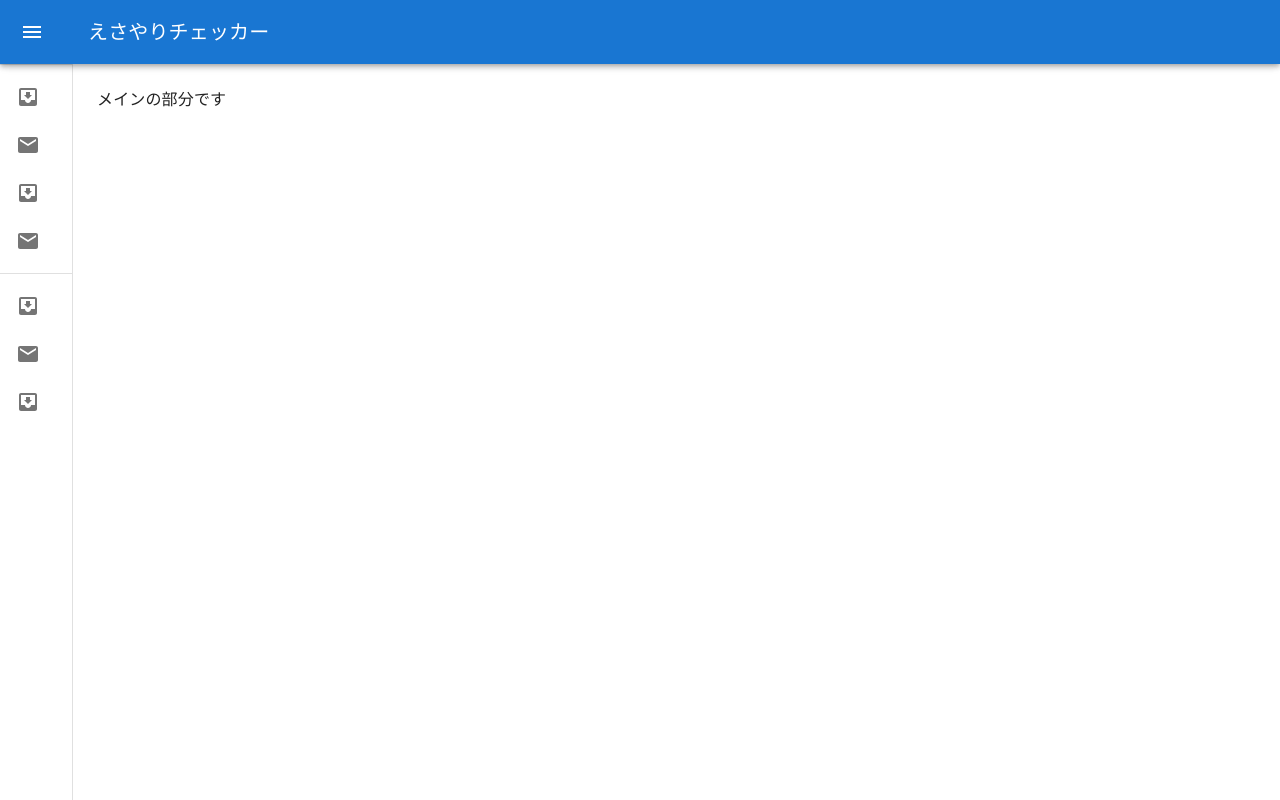
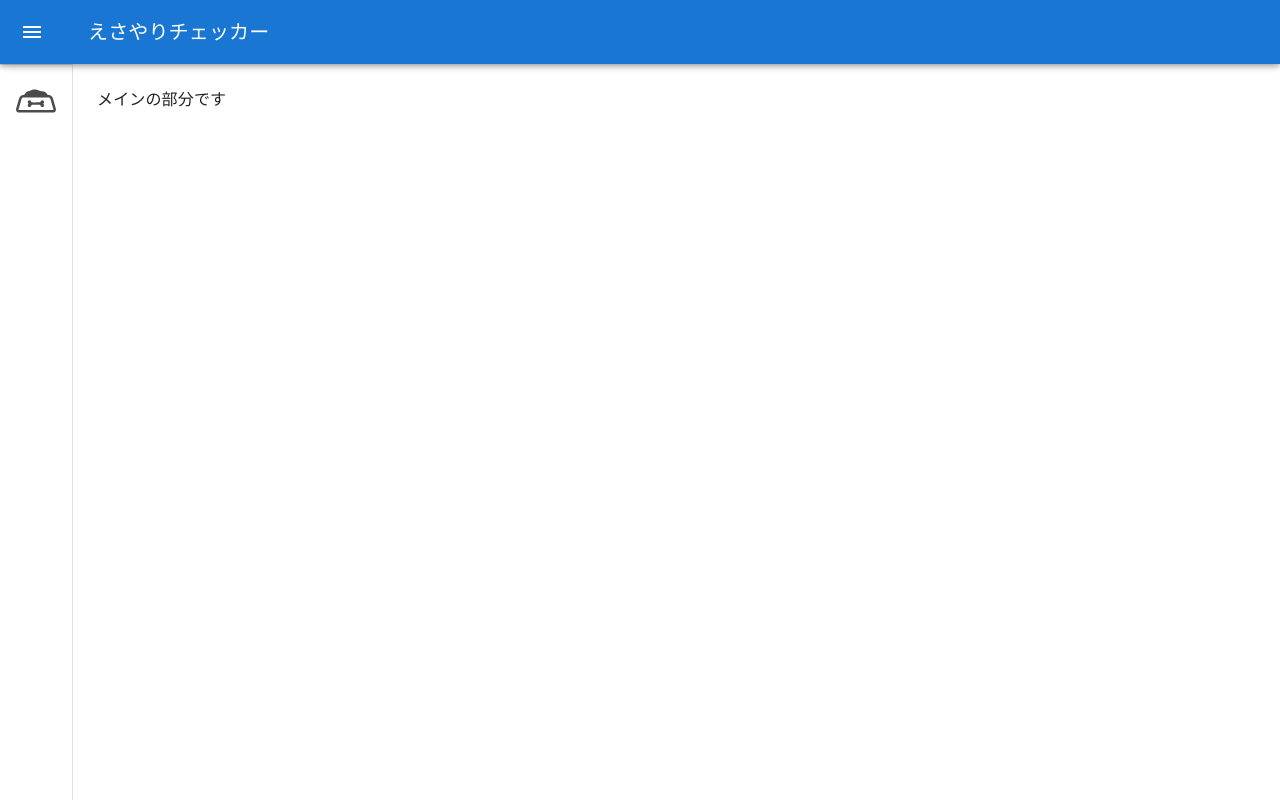
Before and after one commit to aoki-soft/feeding_checker, a Next.js app in the folder front/: page / in a window 1280 px wide. Built offline with nearby package versions, Linux system fonts and the light colour scheme.

Commit message:
Drawer部分を修正しました

```diff
--- a/front/components/MiniVariantDrawer.tsx
+++ b/front/components/MiniVariantDrawer.tsx
@@ -136,25 +136,20 @@ export default function MiniDrawer({ children }: Props) {
         </DrawerHeader>
         <Divider />
         <List>
-          {['Inbox', 'Starred', 'Send email', 'Drafts'].map((text, index) => (
+          {/* {['えさやり登録'].map((text, index) => (
             <ListItem button key={text}>
               <ListItemIcon>
-                {index % 2 === 0 ? <InboxIcon /> : <MailIcon />}
+                {index === 0 ? <img style={{height:"40px"}} src="/dog_food.svg" /> : <></>}
               </ListItemIcon>
               <ListItemText primary={text} />
             </ListItem>
-          ))}
-        </List>
-        <Divider />
-        <List>
-          {['All mail', 'Trash', 'Spam'].map((text, index) => (
-            <ListItem button key={text}>
-              <ListItemIcon>
-                {index % 2 === 0 ? <InboxIcon /> : <MailIcon />}
-              </ListItemIcon>
-              <ListItemText primary={text} />
-            </ListItem>
-          ))}
+          ))} */}
+          <ListItem button key="えさやり登録">
+            <ListItemIcon>
+              <img style={{height:"40px"}} src="/dog_food.svg" />
+            </ListItemIcon>
+            <ListItemText primary={"えさやり登録"} />
+          </ListItem>
         </List>
       </Drawer>
       <Box component="main" sx={{ flexGrow: 1, p: 3 }}>
```
